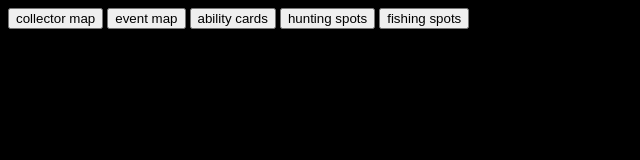
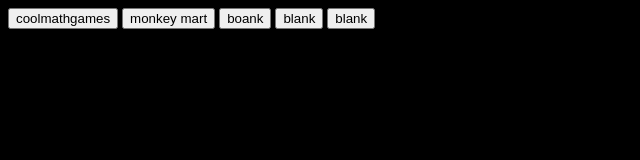
Before and after one commit to Kellarosaa/Somegames83.github.io, a plain HTML site: page index.html in a window 1280 px wide. Shown: the whole page, without its empty margins (0-640 px from the left). Drawn offline with Linux system fonts and the light colour scheme.

Commit message:
Update index.html

```diff
--- a/index.html
+++ b/index.html
@@ -1,6 +1,6 @@
-<button id="collector map" onclick="window.location.href='https://kellarosaa.github.io/RDR2CollectorsMap/'">collector map</button>
-<button id="event map" onclick="window.location.href='https://kellarosaa.github.io/RDOMap/'">event map</button>
-    <button id="ability cards" onclick="window.location.href='https://sites.google.com/view/rdr2cards/home'">ability cards</button>
-    <button id="hunting spots" onclick="window.location.href='https://sites.google.com/view/rdohuntingspots/home'">hunting spots</button>
-    <button id="fishing spots" onclick="window.location.href='https://sites.google.com/view/rdofishingspots/home'">fishing spots</button>
+<button id="collector map" onclick="window.location.href='https://kellarosaa.github.io/Somegames83/coolmathgames.html'">coolmathgames</button>
+<button id="event map" onclick="window.location.href='https://kellarosaa.github.io/Somegames83/Monkeymart.html'">monkey mart</button>
+    <button id="ability cards" onclick="window.location.href=''">boank</button>
+    <button id="hunting spots" onclick="window.location.href=''">blank</button>
+    <button id="fishing spots" onclick="window.location.href=''">blank</button>
 <body bgcolor="#000000">
```
